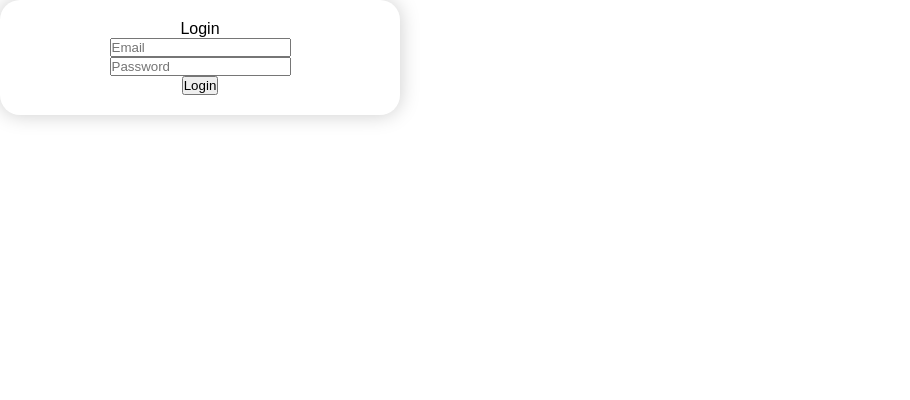
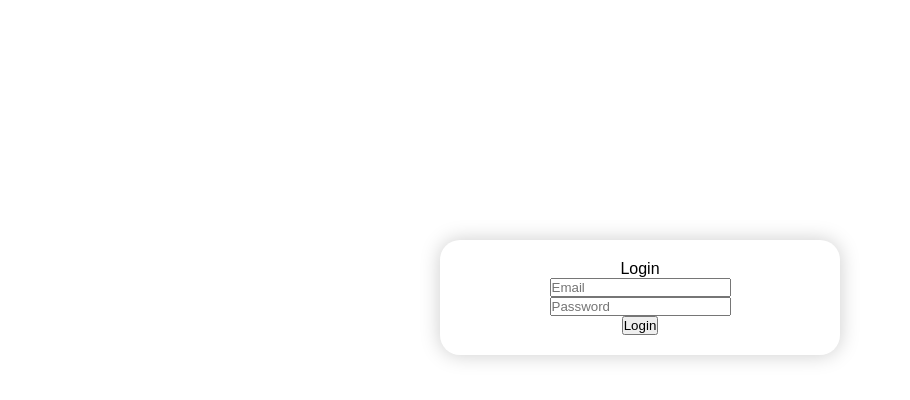
Before and after one commit to mohammad-jaffal/medically-project, a React (Create React App) app in the folder medically-admin/: page / in a window 1280 px wide. Shown: the top 400 px of the page, without its empty margins (0-910 px from the left). Built offline with nearby package versions, Linux system fonts and the light colour scheme.

Commit message:
Frontend: Aligning admin login form

```diff
--- a/medically-admin/src/App.css
+++ b/medically-admin/src/App.css
@@ -19,6 +19,8 @@
   flex-direction: column;
   justify-content: center;
   align-items: center;
+  align-self: center;
+  margin-top: 30vh;
   width: 400px;
   height: fit-content;
   padding: 20px;
```
